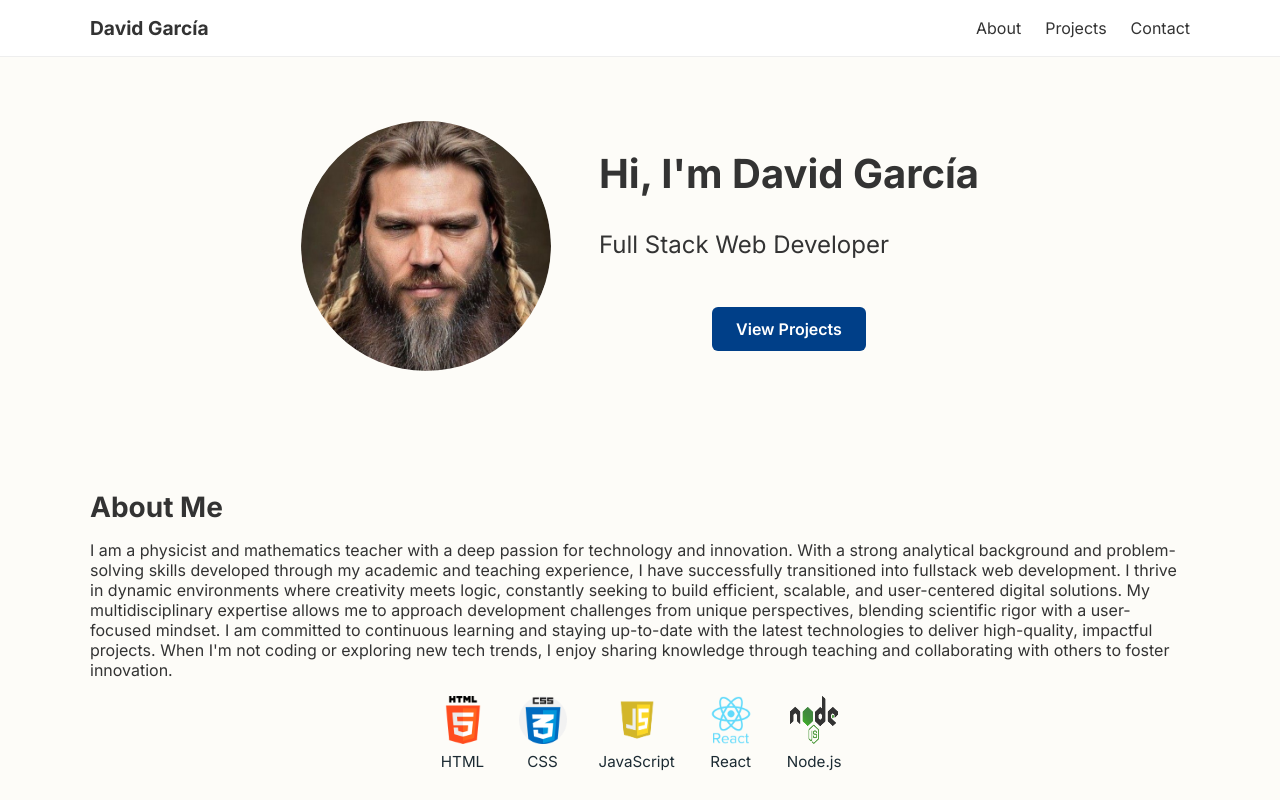
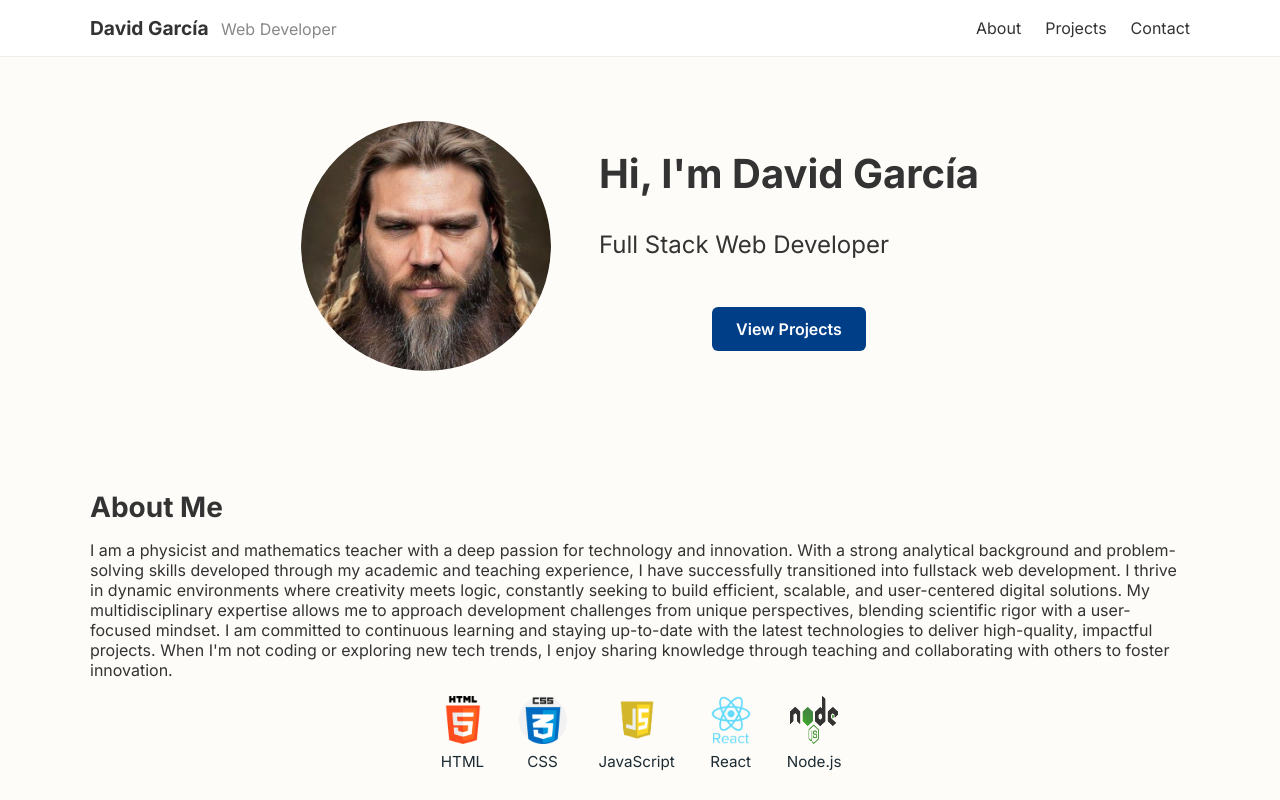
Before and after one commit to Deika79/Portfolio, a React app: page / in a window 1280 px wide. Shown: the top 800 px of the page. Built offline with nearby package versions, Linux system fonts and the light colour scheme.

Commit message:
Modifico la clase logo en el header añadiendso subtítulo

```diff
--- a/about.html
+++ b/about.html
@@ -29,7 +29,9 @@
 <body>
   <header class="navbar">
     <div class="container">
-      <div class="logo">David García</div>
+      <div class="logo">
+      David García <span class="subtitle">Web Developer</span>
+      </div>
       <nav>
         <ul class="nav-links">
           <li><a href="./index.html">Home</a></li>
--- a/contact.html
+++ b/contact.html
@@ -18,7 +18,9 @@
 
   <header class="navbar">
     <div class="container">
-      <div class="logo">David García</div>
+      <div class="logo">
+      David García <span class="subtitle">Web Developer</span>
+      </div>
       <nav>
         <ul class="nav-links">
           <li><a href="./index.html">Home</a></li>
--- a/index.html
+++ b/index.html
@@ -29,7 +29,9 @@
 <body>
   <header class="navbar">
     <div class="container">
-      <div class="logo">David García</div>
+      <div class="logo">
+      David García <span class="subtitle">Web Developer</span>
+      </div>
       <nav>
         <ul class="nav-links">
           <li><a href="./about.html">About</a></li>
--- a/projects.html
+++ b/projects.html
@@ -30,7 +30,9 @@
 <body>
   <header class="navbar">
     <div class="container">
-      <div class="logo">David García</div>
+      <div class="logo">
+      David García <span class="subtitle">Web Developer</span>
+      </div>
       <nav>
         <ul class="nav-links">
           <li><a href="./index.html">Home</a></li>
--- a/styles.css
+++ b/styles.css
@@ -50,6 +50,14 @@ body {
   font-weight: 700;
   font-size: 1.2rem;
 }
+
+.subtitle {
+  font-weight: 300;
+  font-size: 1rem;
+  color: #888;
+  margin-left: 0.5rem;
+}
+
 
 .hero {
   display: flex;
```
